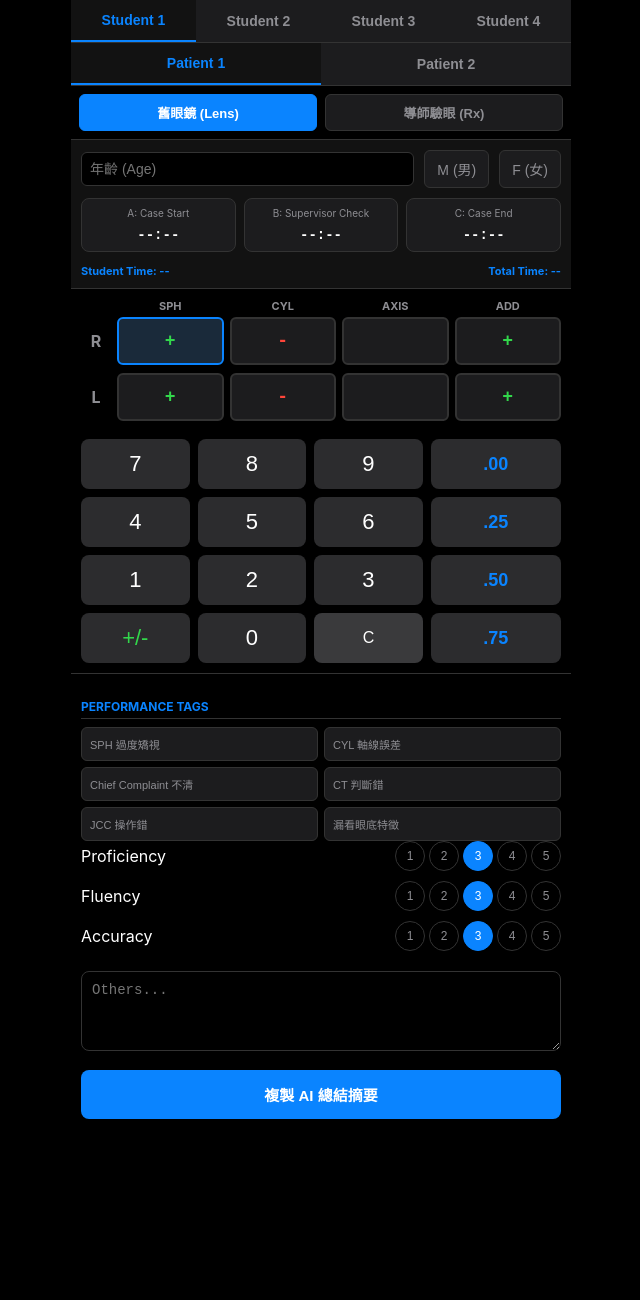
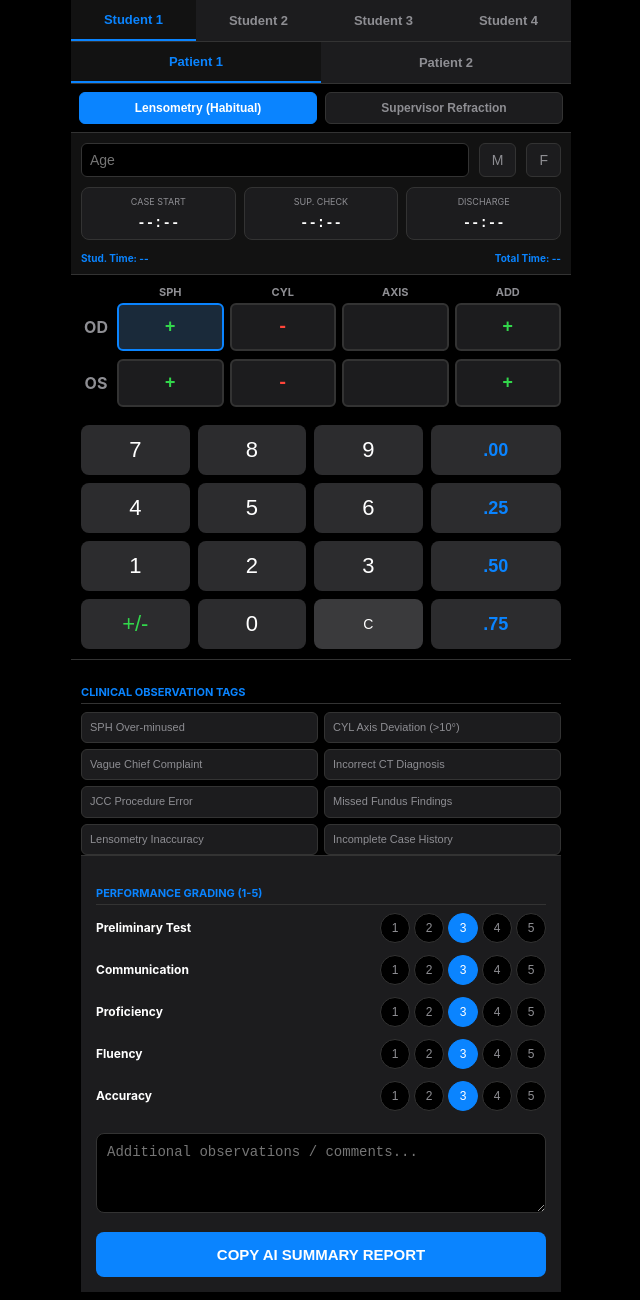
Before and after one commit to JeffreyJasper/Optom-Log, a plain HTML site: page index.html in a window 1280 px wide. Shown: the whole page, without its empty margins (319-959 px from the left). Before the commit the page ends 1129 px from the top, so only its background shows below. Drawn offline with Linux system fonts and the light colour scheme.

Commit message:
Update index.html for clinical supervisor log

```diff
--- a/index.html
+++ b/index.html
@@ -1,9 +1,9 @@
 <!DOCTYPE html>
-<html lang="zh-HK">
+<html lang="en">
 <head>
     <meta charset="UTF-8">
     <meta name="viewport" content="width=device-width, initial-scale=1.0, maximum-scale=1.0, user-scalable=no">
-    <title>Optom Clinical Assistant V4</title>
+    <title>Clinical Supervisor Log - Optometry</title>
     <style>
         :root {
             --bg-color: #000000;
@@ -25,17 +25,17 @@
 
         .app-container { max-width: 500px; margin: 0 auto; display: flex; flex-direction: column; min-height: 100vh; }
 
-        /* 導航區 */
+        /* Navigation Header */
         .nav-header { background: var(--card-bg); position: sticky; top: 0; z-index: 100; border-bottom: 1px solid var(--border); }
         .tabs { display: flex; border-bottom: 1px solid var(--border); }
-        .tab-btn { flex: 1; padding: 12px 5px; border: none; background: none; color: var(--text-muted); font-size: 14px; font-weight: bold; }
+        .tab-btn { flex: 1; padding: 12px 5px; border: none; background: none; color: var(--text-muted); font-size: 13px; font-weight: bold; }
         .tab-btn.active { color: var(--accent-blue); border-bottom: 2px solid var(--accent-blue); background: #121212; }
 
         .mode-toggle { display: flex; background: #000; padding: 8px; gap: 8px; }
-        .m-btn { flex: 1; padding: 8px; border-radius: 6px; border: 1px solid var(--border); background: var(--card-bg); color: var(--text-muted); font-size: 13px; font-weight: bold;}
+        .m-btn { flex: 1; padding: 8px; border-radius: 6px; border: 1px solid var(--border); background: var(--card-bg); color: var(--text-muted); font-size: 12px; font-weight: bold;}
         .m-btn.active { background: var(--accent-blue); color: white; border-color: var(--accent-blue); }
 
-        /* 病人基本資料與計時區 */
+        /* Patient Info & Timer */
         .info-timer-section { padding: 10px; background: #121212; border-bottom: 1px solid var(--border); }
         .patient-info { display: flex; gap: 10px; margin-bottom: 10px; align-items: center; }
         .info-input { background: #000; border: 1px solid var(--border); color: white; padding: 8px; border-radius: 6px; flex: 1; font-size: 14px; }
@@ -45,11 +45,11 @@
         .timer-grid { display: grid; grid-template-columns: repeat(3, 1fr); gap: 8px; }
         .t-btn { background: var(--card-bg); border: 1px solid var(--border); border-radius: 8px; padding: 8px 4px; text-align: center; }
         .t-btn.active { border-color: var(--accent-green); background: #143a1a; }
-        .t-lbl { font-size: 10px; color: var(--text-muted); margin-bottom: 4px; display: block; }
+        .t-lbl { font-size: 9px; color: var(--text-muted); margin-bottom: 4px; display: block; text-transform: uppercase;}
         .t-val { font-size: 14px; font-weight: bold; font-family: monospace; }
-        .dur-display { font-size: 11px; color: var(--accent-blue); margin-top: 4px; display: block; font-weight: bold; }
+        .dur-display { font-size: 10px; color: var(--accent-blue); margin-top: 4px; display: block; font-weight: bold; }
 
-        /* 度數顯示矩陣 (R / L) */
+        /* Rx Matrix (R / L) */
         .rx-matrix { padding: 10px; background: var(--bg-color); }
         .rx-header { display: grid; grid-template-columns: 30px repeat(4, 1fr); gap: 6px; margin-bottom: 4px; }
         .rx-header div { text-align: center; font-size: 11px; color: var(--text-muted); font-weight: bold; }
@@ -60,29 +60,32 @@
         .val-minus { color: var(--accent-red); }
         .val-plus { color: var(--accent-green); }
 
-        /* 九宮格鍵盤 */
+        /* Numpad */
         .numpad { padding: 0 10px 10px 10px; background: var(--bg-color); border-bottom: 1px solid var(--border); }
         .numpad-grid { display: grid; grid-template-columns: 1fr 1fr 1fr 1.2fr; gap: 8px; }
         .btn-n { background: #2c2c2e; color: white; border: none; border-radius: 8px; height: 50px; font-size: 22px; font-weight: 500; }
         .btn-n:active { background: #48484a; }
         .btn-n.dec { color: var(--accent-blue); font-size: 18px; font-weight: bold; }
-        .btn-n.action { background: #3a3a3c; font-size: 16px; }
+        .btn-n.action { background: #3a3a3c; font-size: 14px; }
         .btn-n.sign { color: var(--accent-green); font-size: 22px; }
 
-        /* 標籤與評分區 */
+        /* Scroll Area */
         .scroll-area { flex-grow: 1; padding: 10px; overflow-y: auto; background: var(--bg-color); }
-        .group-title { font-size: 12px; color: var(--accent-blue); font-weight: bold; margin: 15px 0 8px 0; border-bottom: 1px solid var(--border); padding-bottom: 4px; text-transform: uppercase; }
+        .group-title { font-size: 11px; color: var(--accent-blue); font-weight: bold; margin: 15px 0 8px 0; border-bottom: 1px solid var(--border); padding-bottom: 4px; text-transform: uppercase; }
         .tag-grid { display: grid; grid-template-columns: 1fr 1fr; gap: 6px; }
-        .tag { background: var(--card-bg); border: 1px solid var(--border); color: var(--text-muted); padding: 8px; border-radius: 6px; font-size: 11px; text-align: left; }
+        .tag { background: var(--card-bg); border: 1px solid var(--border); color: var(--text-muted); padding: 8px; border-radius: 6px; font-size: 11px; text-align: left; line-height: 1.2;}
         .tag.active { border-color: var(--accent-red); background: #3a1515; color: white; }
 
-        .score-row { display: flex; align-items: center; justify-content: space-between; margin-bottom: 10px; }
+        /* Scoring & Comments */
+        .footer-section { padding: 15px; background: var(--card-bg); border-top: 1px solid var(--border); margin-bottom: 40px; }
+        .score-row { display: flex; align-items: center; justify-content: space-between; margin-bottom: 12px; }
+        .score-label { font-size: 12px; font-weight: bold; color: var(--text-main); }
         .score-btns { display: flex; gap: 4px; }
         .s-btn { width: 30px; height: 30px; border-radius: 15px; border: 1px solid var(--border); background: var(--bg-color); color: var(--text-muted); font-size: 12px; }
         .s-btn.active { background: var(--accent-blue); color: white; border-color: var(--accent-blue); }
 
         textarea { width: 100%; background: #000; border: 1px solid var(--border); border-radius: 8px; color: white; padding: 10px; font-size: 14px; margin-top: 10px; box-sizing: border-box; min-height: 80px;}
-        .btn-sum { width: 100%; background: var(--accent-blue); color: white; padding: 14px; border-radius: 8px; border: none; font-weight: bold; margin-top: 15px; font-size: 15px;}
+        .btn-sum { width: 100%; background: var(--accent-blue); color: white; padding: 14px; border-radius: 8px; border: none; font-weight: bold; margin-top: 15px; font-size: 15px; text-transform: uppercase;}
     </style>
 </head>
 <body>
@@ -100,33 +103,33 @@
             <button class="tab-btn" onclick="setP(2)">Patient 2</button>
         </div>
         <div class="mode-toggle">
-            <button class="m-btn active" id="btn-lens" onclick="setM('lens')">舊眼鏡 (Lens)</button>
-            <button class="m-btn" id="btn-rx" onclick="setM('rx')">導師驗眼 (Rx)</button>
+            <button class="m-btn active" id="btn-lens" onclick="setM('lens')">Lensometry (Habitual)</button>
+            <button class="m-btn" id="btn-rx" onclick="setM('rx')">Supervisor Refraction</button>
         </div>
     </div>
 
     <div class="info-timer-section">
         <div class="patient-info">
-            <input type="number" id="p-age" class="info-input" placeholder="年齡 (Age)" oninput="updateInfo()">
-            <button class="gender-btn" id="g-M" onclick="setGender('M')">M (男)</button>
-            <button class="gender-btn" id="g-F" onclick="setGender('F')">F (女)</button>
+            <input type="number" id="p-age" class="info-input" placeholder="Age" oninput="updateInfo()">
+            <button class="gender-btn" id="g-M" onclick="setGender('M')">M</button>
+            <button class="gender-btn" id="g-F" onclick="setGender('F')">F</button>
         </div>
         <div class="timer-grid">
             <div class="t-btn" id="t-start" onclick="logTime('start')">
-                <span class="t-lbl">A: Case Start</span>
+                <span class="t-lbl">Case Start</span>
                 <span class="t-val" id="v-start">--:--</span>
             </div>
             <div class="t-btn" id="t-check" onclick="logTime('check')">
-                <span class="t-lbl">B: Supervisor Check</span>
+                <span class="t-lbl">Sup. Check</span>
                 <span class="t-val" id="v-check">--:--</span>
             </div>
             <div class="t-btn" id="t-end" onclick="logTime('end')">
-                <span class="t-lbl">C: Case End</span>
+                <span class="t-lbl">Discharge</span>
                 <span class="t-val" id="v-end">--:--</span>
             </div>
         </div>
         <div id="durations" style="margin-top: 8px; display: flex; justify-content: space-between;">
-            <span class="dur-display" id="dur-student">Student Time: --</span>
+            <span class="dur-display" id="dur-student">Stud. Time: --</span>
             <span class="dur-display" id="dur-total">Total Time: --</span>
         </div>
     </div>
@@ -134,14 +137,14 @@
     <div class="rx-matrix">
         <div class="rx-header"><div></div><div>SPH</div><div>CYL</div><div>AXIS</div><div>ADD</div></div>
         <div class="rx-row">
-            <div class="eye-lbl">R</div>
+            <div class="eye-lbl">OD</div>
             <div class="rx-cell active" id="c-OD-sph" onclick="setF('OD','sph')"></div>
             <div class="rx-cell" id="c-OD-cyl" onclick="setF('OD','cyl')"></div>
             <div class="rx-cell" id="c-OD-axis" onclick="setF('OD','axis')"></div>
             <div class="rx-cell" id="c-OD-add" onclick="setF('OD','add')"></div>
         </div>
         <div class="rx-row">
-            <div class="eye-lbl">L</div>
+            <div class="eye-lbl">OS</div>
             <div class="rx-cell" id="c-OS-sph" onclick="setF('OS','sph')"></div>
             <div class="rx-cell" id="c-OS-cyl" onclick="setF('OS','cyl')"></div>
             <div class="rx-cell" id="c-OS-axis" onclick="setF('OS','axis')"></div>
@@ -153,36 +156,56 @@
         <div class="numpad-grid">
             <button class="btn-n" onclick="inN('7')">7</button><button class="btn-n" onclick="inN('8')">8</button><button class="btn-n" onclick="inN('9')">9</button><button class="btn-n dec" onclick="inD('.00')">.00</button>
             <button class="btn-n" onclick="inN('4')">4</button><button class="btn-n" onclick="inN('5')">5</button><button class="btn-n" onclick="inN('6')">6</button><button class="btn-n dec" onclick="inD('.25')">.25</button>
-            <button class="btn-n" onclick="k1('1')">1</button><button class="btn-n" onclick="inN('2')">2</button><button class="btn-n" onclick="inN('3')">3</button><button class="btn-n dec" onclick="inD('.50')">.50</button>
+            <button class="btn-n" onclick="inN('1')">1</button><button class="btn-n" onclick="inN('2')">2</button><button class="btn-n" onclick="inN('3')">3</button><button class="btn-n dec" onclick="inD('.50')">.50</button>
             <button class="btn-n sign" onclick="tglSign()">+/-</button><button class="btn-n" onclick="inN('0')">0</button><button class="btn-n action" onclick="clr()">C</button><button class="btn-n dec" onclick="inD('.75')">.75</button>
         </div>
     </div>
 
     <div class="scroll-area">
-        <div class="tag-group"><div class="group-title">Performance Tags</div><div class="tag-grid" id="tg-main"></div></div>
+        <div class="tag-group"><div class="group-title">Clinical Observation Tags</div><div class="tag-grid" id="tg-main"></div></div>
+
         <div class="footer-section">
+            <div class="group-title">Performance Grading (1-5)</div>
+            <div class="score-row"><div class="score-label">Preliminary Test</div><div class="score-btns" id="sc-prelim"></div></div>
+            <div class="score-row"><div class="score-label">Communication</div><div class="score-btns" id="sc-comm"></div></div>
             <div class="score-row"><div class="score-label">Proficiency</div><div class="score-btns" id="sc-prof"></div></div>
             <div class="score-row"><div class="score-label">Fluency</div><div class="score-btns" id="sc-fluency"></div></div>
             <div class="score-row"><div class="score-label">Accuracy</div><div class="score-btns" id="sc-accuracy"></div></div>
-            <textarea id="txt-note" placeholder="Others..."></textarea>
-            <button class="btn-sum" onclick="genSum()">複製 AI 總結摘要</button>
+
+            <textarea id="txt-note" placeholder="Additional observations / comments..."></textarea>
+            <button class="btn-sum" onclick="genSum()">Copy AI Summary Report</button>
         </div>
     </div>
 </div>
 
 <script>
     let cS = 1, cP = 1, cM = 'lens', aE = 'OD', aF = 'sph';
-    const tagList = ['SPH 過度矯視', 'CYL 軸線誤差', 'Chief Complaint 不清', 'CT 判斷錯', 'JCC 操作錯', '漏看眼底特徵'];
-    let db = JSON.parse(localStorage.getItem('optom_v4')) || {};
+    const tagList = [
+        'SPH Over-minused', 'CYL Axis Deviation (>10°)', 'Vague Chief Complaint',
+        'Incorrect CT Diagnosis', 'JCC Procedure Error', 'Missed Fundus Findings',
+        'Lensometry Inaccuracy', 'Incomplete Case History'
+    ];
+    let db = JSON.parse(localStorage.getItem('optom_v5')) || {};
 
     function init() {
-        for(let s=1;s<=4;s++) { if(!db[s]) db[s]={}; for(let p=1;p<=2;p++) { if(!db[s][p]) db[s][p]={ age:'', gender:'', times:{start:null,check:null,end:null}, lens:{OD:bRx(),OS:bRx()}, rx:{OD:bRx(),OS:bRx()}, tags:[], scores:{prof:3,fluency:3,accuracy:3}, note:'' }; } }
+        for(let s=1;s<=4;s++) {
+            if(!db[s]) db[s]={};
+            for(let p=1;p<=2;p++) {
+                if(!db[s][p]) db[s][p]={
+                    age:'', gender:'', times:{start:null,check:null,end:null},
+                    lens:{OD:bRx(),OS:bRx()}, rx:{OD:bRx(),OS:bRx()},
+                    tags:[], scores:{prelim:3, comm:3, prof:3, fluency:3, accuracy:3}, note:''
+                };
+            }
+        }
         document.getElementById('tg-main').innerHTML = tagList.map(t => `<button class="tag" onclick="tglT('${t}')">${t}</button>`).join('');
-        ['prof','fluency','accuracy'].forEach(id => document.getElementById('sc-'+id).innerHTML = [1,2,3,4,5].map(n => `<button class="s-btn" onclick="setSc('${id}',${n})">${n}</button>`).join(''));
+        ['prelim','comm','prof','fluency','accuracy'].forEach(id => {
+            document.getElementById('sc-'+id).innerHTML = [1,2,3,4,5].map(n => `<button class="s-btn" onclick="setSc('${id}',${n})">${n}</button>`).join('');
+        });
         render();
     }
     function bRx() { return {sph:'+',cyl:'-',axis:'',add:'+'}; }
-    function save() { localStorage.setItem('optom_v4', JSON.stringify(db)); }
+    function save() { localStorage.setItem('optom_v5', JSON.stringify(db)); }
 
     function render() {
         let d = db[cS][cP];
@@ -203,7 +226,9 @@
             el.className = 'rx-cell ' + (e==aE && f==aF?'active ':'') + (rx[e][f].includes('-')?'val-minus':'val-plus');
         }));
         document.querySelectorAll('.tag').forEach(b => b.classList.toggle('active', d.tags.includes(b.innerText)));
-        ['prof','fluency','accuracy'].forEach(id => document.querySelectorAll(`#sc-${id} .s-btn`).forEach((b,i)=>b.classList.toggle('active', i+1==d.scores[id])));
+        ['prelim','comm','prof','fluency','accuracy'].forEach(id => {
+            document.querySelectorAll(`#sc-${id} .s-btn`).forEach((b,i)=>b.classList.toggle('active', i+1==d.scores[id]));
+        });
         document.getElementById('txt-note').value = d.note;
     }
 
@@ -213,12 +238,12 @@
         let t = db[cS][cP].times;
         if(t.start && t.check) {
             let diff = Math.floor((new Date(t.check) - new Date(t.start)) / 60000);
-            document.getElementById('dur-student').innerText = `Student Time: ${diff} mins`;
-        } else document.getElementById('dur-student').innerText = 'Student Time: --';
+            document.getElementById('dur-student').innerText = `Stud. Time: ${diff}m`;
+        } else document.getElementById('dur-student').innerText = 'Stud. Time: --';
 
         if(t.start && t.end) {
             let diff = Math.floor((new Date(t.end) - new Date(t.start)) / 60000);
-            document.getElementById('dur-total').innerText = `Total Time: ${diff} mins`;
+            document.getElementById('dur-total').innerText = `Total Time: ${diff}m`;
         } else document.getElementById('dur-total').innerText = 'Total Time: --';
     }
 
@@ -230,7 +255,6 @@
     function setM(m) { cM=m; document.getElementById('btn-lens').classList.toggle('active',m=='lens'); document.getElementById('btn-rx').classList.toggle('active',m=='rx'); render(); }
     function setF(e,f) { aE=e; aF=f; render(); }
     function inN(n) { let v = db[cS][cP][cM][aE][aF]; if(aF=='axis' && v.length>=3) return; db[cS][cP][cM][aE][aF] += n; save(); render(); }
-    function k1(n) { inN(n); }
     function inD(d) { let v = db[cS][cP][cM][aE][aF]; if(aF=='axis' || v.includes('.')) return; db[cS][cP][cM][aE][aF] += (v=='+'||v=='-'?'0':'')+d; save(); render(); }
     function tglSign() { if(aF!='sph') return; let v = db[cS][cP][cM][aE][aF]; db[cS][cP][cM][aE][aF] = v.startsWith('+')?'-'+v.substring(1):'+'+v.substring(1); save(); render(); }
     function clr() { db[cS][cP][cM][aE][aF] = aF=='cyl'?'-':(aF=='axis'?'':'+'); save(); render(); }
@@ -239,19 +263,24 @@
     document.getElementById('txt-note').oninput = (e) => { db[cS][cP].note = e.target.value; save(); };
 
     function genSum() {
-        let r = "Clinical Log Report:\n";
+        let r = "=== Clinical Supervision Summary Report ===\n";
         for(let s=1;s<=4;s++){
-            r += `\nStudent ${s}:\n`;
+            r += `\n[Student ${s}]\n`;
             for(let p=1;p<=2;p++){
                 let d = db[s][p];
                 if(d.times.start){
                     let st = d.times.start && d.times.check ? Math.floor((new Date(d.times.check)-new Date(d.times.start))/60000) : '--';
                     let tt = d.times.start && d.times.end ? Math.floor((new Date(d.times.end)-new Date(d.times.start))/60000) : '--';
-                    r += `  P${p} (${d.age}${d.gender}): Time[Total:${tt}m, Stud:${st}m], Tags:[${d.tags.join(', ')}], Notes:${d.note}\n`;
+                    r += `  Patient ${p} (${d.age || '?'}${d.gender || '?'}):\n`;
+                    r += `    Time: Total ${tt}m, Stud. ${st}m\n`;
+                    r += `    Rx OD: ${d.rx.OD.sph}/${d.rx.OD.cyl}x${d.rx.OD.axis}, OS: ${d.rx.OS.sph}/${d.rx.OS.cyl}x${d.rx.OS.axis}\n`;
+                    r += `    Grading: Prelim(${d.scores.prelim}), Comm(${d.scores.comm}), Prof(${d.scores.prof}), Fluen(${d.scores.fluency}), Accu(${d.scores.accuracy})\n`;
+                    r += `    Tags: ${d.tags.join(', ') || 'None'}\n`;
+                    r += `    Comments: ${d.note || 'None'}\n`;
                 }
             }
         }
-        navigator.clipboard.writeText(r); alert("已複製。");
+        navigator.clipboard.writeText(r); alert("AI Summary copied to clipboard!");
     }
     init();
 </script>
```
